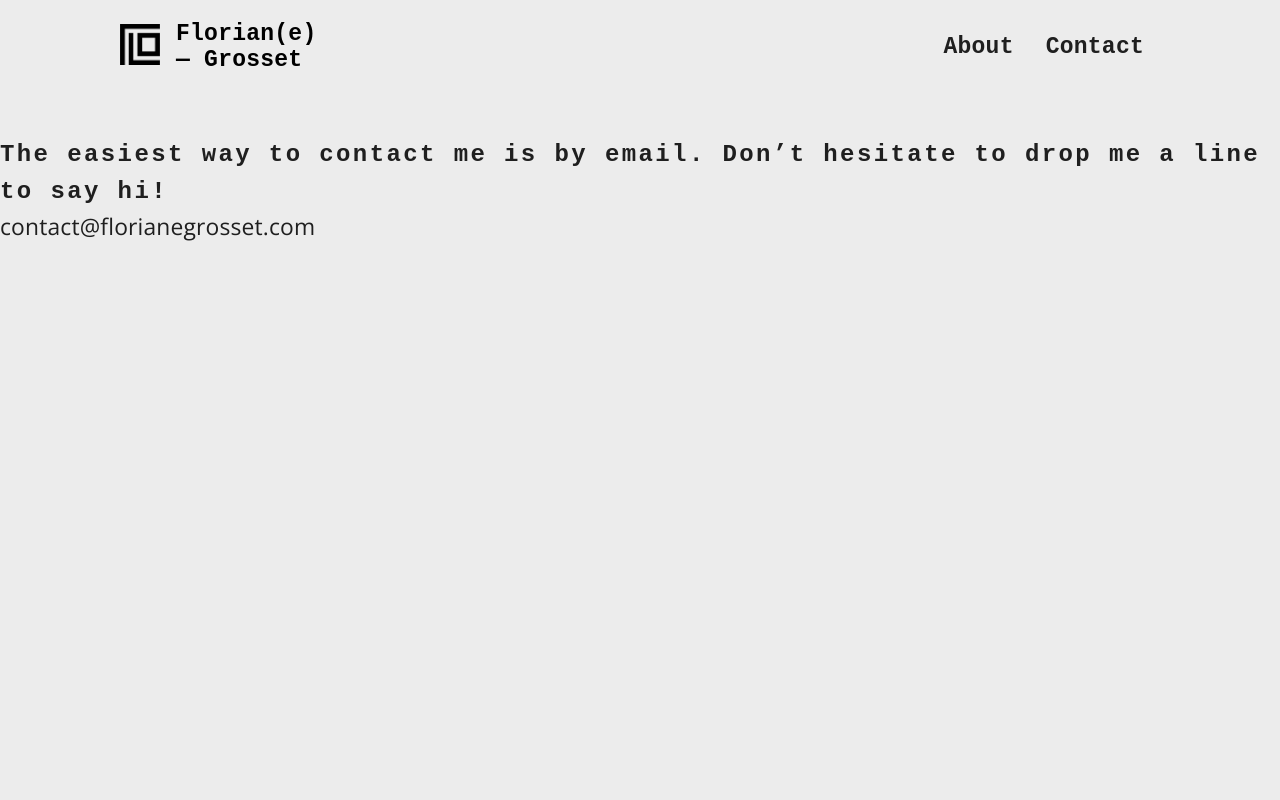
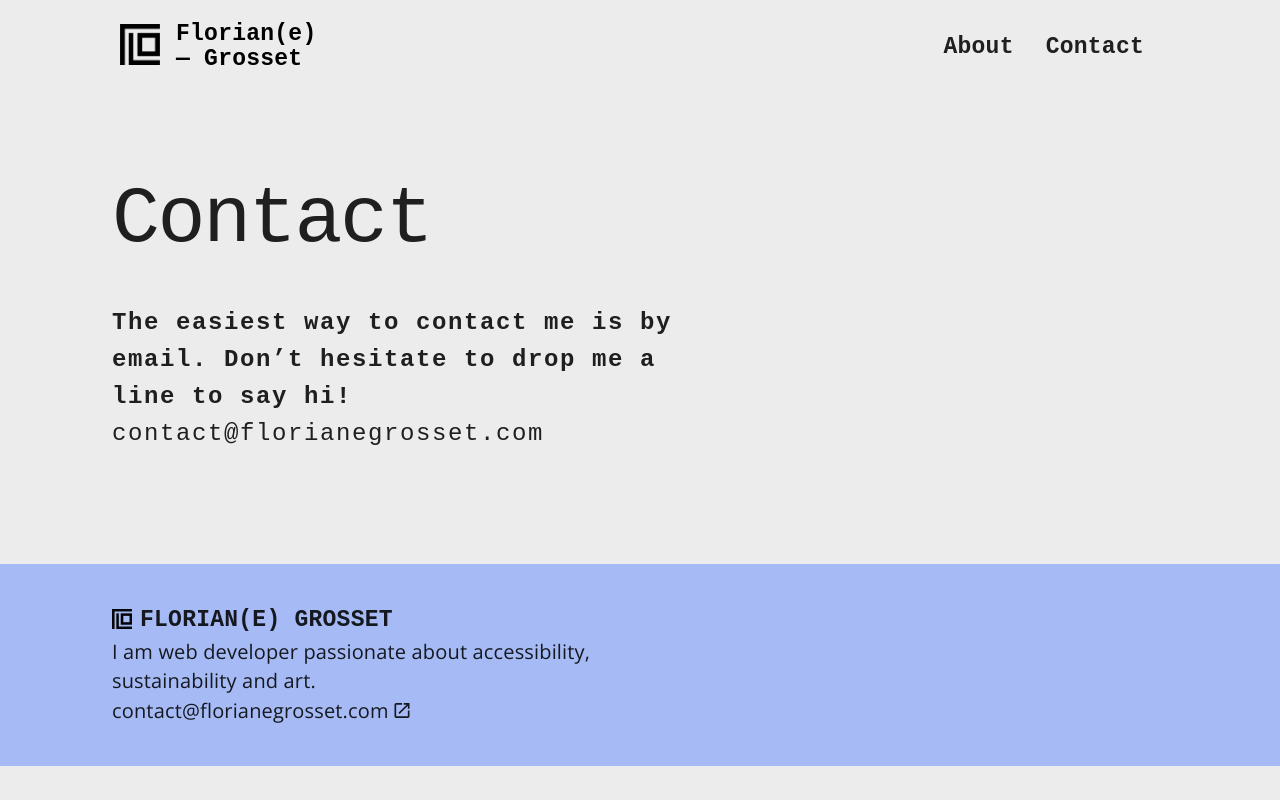
Before and after one commit to grosset-floriane/floriangegrosset-client, a React (Create React App) app: page /contact in a window 1280 px wide. Built offline with nearby package versions, Linux system fonts and the light colour scheme; a web font is replaced by a local one.

Commit message:
add contact page

```diff
--- a/src/component-pages/Contact/index.tsx
+++ b/src/component-pages/Contact/index.tsx
@@ -1,18 +1,35 @@
 import React from 'react'
-import {Typography} from '@mui/material'
+import {Typography, useMediaQuery, useTheme} from '@mui/material'
+import Layout from 'components/Layout'
+import LayoutColumn from 'components/Layout/LayoutColumn'
+import Link from 'components/Link'
 
 const Contact = () => {
+	const theme = useTheme()
+	const isTablet = useMediaQuery(theme.breakpoints.up('sm'))
+
 	return (
-		<>
-			<Typography variant="h1" lang="fr">
+		<Layout>
+			<LayoutColumn marginTop={0}>
+				<Typography
+					variant="h1"
+					lang="fr"
+					mt={2}
+					mb={3}
+					textAlign={isTablet ? 'left' : 'center'}
+				>
 					Contact
 				</Typography>
 				<Typography variant="bodyImpact">
 					The easiest way to contact me is by email. Don’t hesitate to
 					drop me a line to say hi!
+					<br />
+					<Link href="mailto:contact@florianegrosset.com">
+						contact@florianegrosset.com
+					</Link>
 				</Typography>
-			<Typography>contact@florianegrosset.com</Typography>
-		</>
+			</LayoutColumn>
+		</Layout>
 	)
 }
 
--- a/src/components/HeaderTitle/index.tsx
+++ b/src/components/HeaderTitle/index.tsx
@@ -22,7 +22,7 @@ const HeaderTitle = ({ isOneLine = false }: { isOneLine?: boolean }) => {
                 variant="h6"
                 color="inherit"
                 component="p"
-                sx={{ ml: isOneLine ? 1 : 2, position: 'relative', top: isOneLine ? 0 : -2, textTransform: isOneLine ? 'uppercase' : 'initial' }}
+                sx={{ ml: isOneLine ? 1 : 2, position: 'relative', top: isOneLine ? 0 : -2, textTransform: isOneLine ? 'uppercase' : 'initial', lineHeight: 1.1 }}
             >
                 Florian(e) {!isOneLine && <><br /> — </>}Grosset
 							</Typography>
--- a/src/themes/lightTheme.tsx
+++ b/src/themes/lightTheme.tsx
@@ -76,7 +76,7 @@ const lightTheme = createTheme({
 		bodyImpact: {
 			fontFamily: TITLE_FONT,
 			fontWeight: 700,
-			letterSpacing: '.15rem',
+			letterSpacing: '.1rem',
 			fontSize: 24,
 			marginBottom: 32,
 		},
```
Lines whose indentation alone changed are shown as unchanged.
